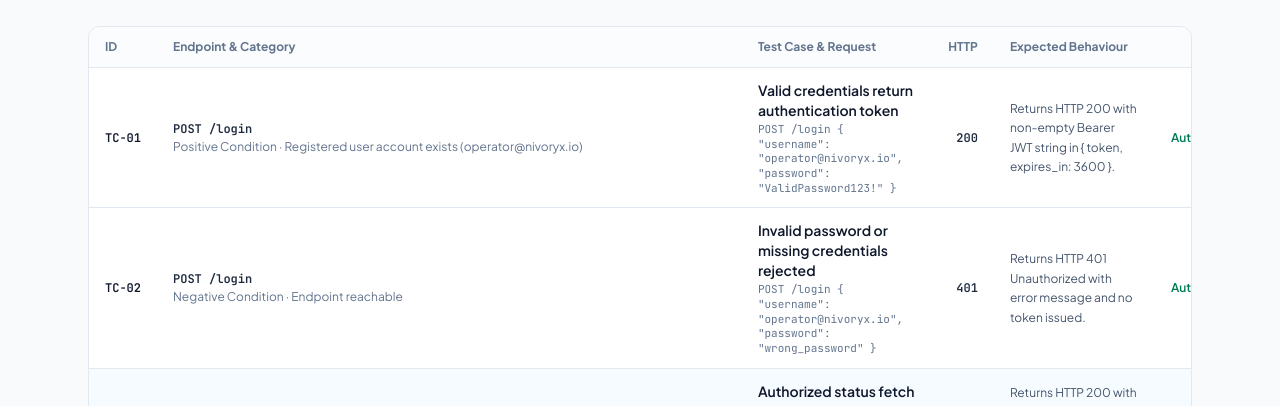
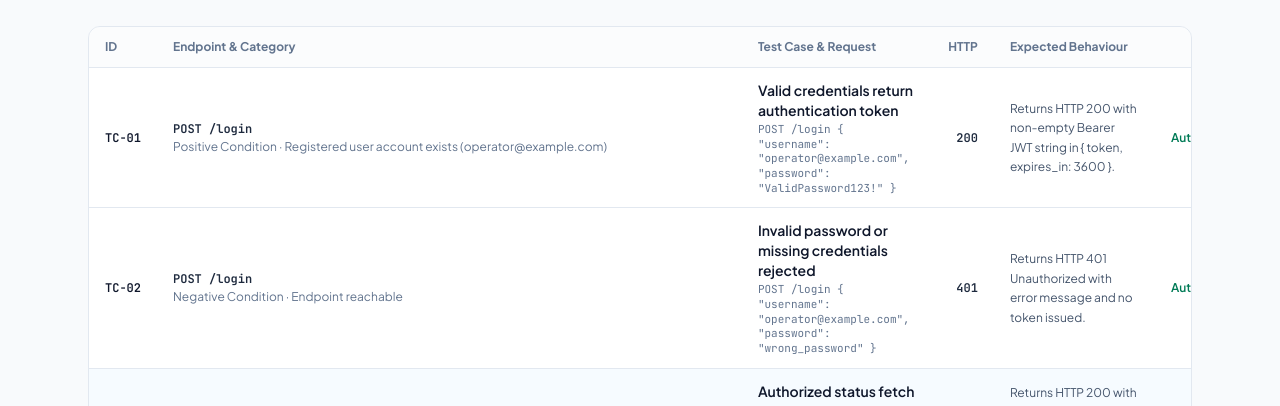
Before and after one commit to sudheerxdev/aquasense-tank-monitor, a React (Vite) app: page / in a window 1280 px wide. Shown: the part 3645-4051 px from the top of the page. Built offline with nearby package versions, Linux system fonts and the light colour scheme.

Commit message:
refactor: generalize telemetry and mock API fixtures

```diff
--- a/src/data/assignmentData.ts
+++ b/src/data/assignmentData.ts
@@ -34,8 +34,8 @@ export const API_TEST_PLAN: TestCaseItem[] = [
     endpoint: "POST /login",
     category: "Positive",
     title: "Valid credentials return authentication token",
-    preconditions: "Registered user account exists (operator@nivoryx.io)",
-    requestSummary: 'POST /login { "username": "operator@nivoryx.io", "password": "ValidPassword123!" }',
+    preconditions: "Registered user account exists (operator@example.com)",
+    requestSummary: 'POST /login { "username": "operator@example.com", "password": "ValidPassword123!" }',
     expectedStatus: 200,
     expectedBehaviour: "Returns HTTP 200 with non-empty Bearer JWT string in { token, expires_in: 3600 }.",
     automated: true,
@@ -46,7 +46,7 @@ export const API_TEST_PLAN: TestCaseItem[] = [
     category: "Negative",
     title: "Invalid password or missing credentials rejected",
     preconditions: "Endpoint reachable",
-    requestSummary: 'POST /login { "username": "operator@nivoryx.io", "password": "wrong_password" }',
+    requestSummary: 'POST /login { "username": "operator@example.com", "password": "wrong_password" }',
     expectedStatus: 401,
     expectedBehaviour: "Returns HTTP 401 Unauthorized with error message and no token issued.",
     automated: true,
@@ -176,7 +176,7 @@ export function mockApiRequest(
   if (method === "POST" && path === "/login") {
     const username = options?.body?.username;
     const password = options?.body?.password;
-    if (username === "operator@nivoryx.io" && password === "ValidPassword123!") {
+    if (username === "operator@example.com" && password === "ValidPassword123!") {
       return {
         status: 200,
         body: {
@@ -318,7 +318,7 @@ export function runAutomatedTests(): AutomatedTestResult[] {
 
   // Test 1: TC-01 Valid Login
   {
-    const reqBody = { username: "operator@nivoryx.io", password: "ValidPassword123!" };
+    const reqBody = { username: "operator@example.com", password: "ValidPassword123!" };
     const res = mockApiRequest("POST", "/login", { body: reqBody });
     const assertions = [
       {
@@ -347,7 +347,7 @@ export function runAutomatedTests(): AutomatedTestResult[] {
 
   // Test 2: TC-02 Invalid Login
   {
-    const reqBody = { username: "operator@nivoryx.io", password: "wrong_password" };
+    const reqBody = { username: "operator@example.com", password: "wrong_password" };
     const res = mockApiRequest("POST", "/login", { body: reqBody });
     const assertions = [
       {
```
